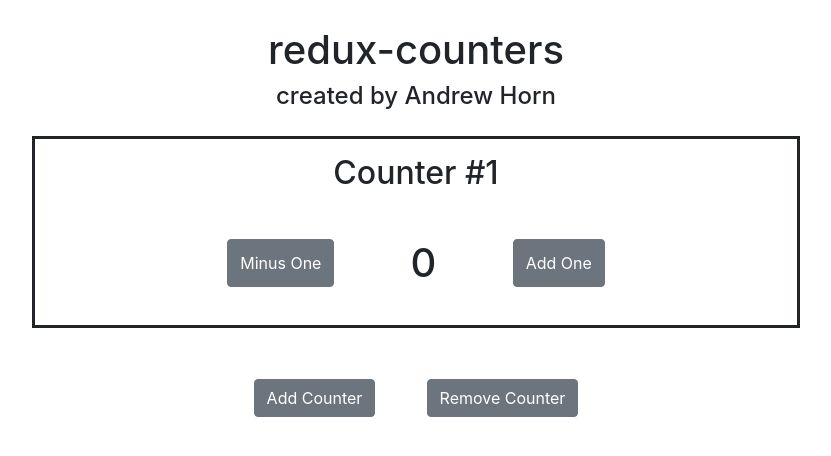
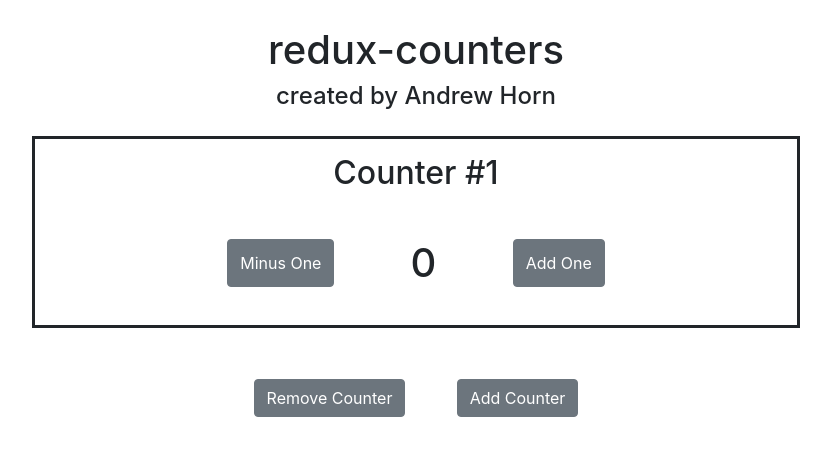
Before and after one commit to sophyphreak/redux-counters, a React (Create React App) app: page / in a window 1280 px wide. Shown: the top 456 px of the page, without its empty margins (224-1055 px from the left). Built offline with nearby package versions, Linux system fonts and the light colour scheme.

Commit message:
switched remove and add counters

```diff
--- a/src/views/CounterList/CounterList.js
+++ b/src/views/CounterList/CounterList.js
@@ -23,11 +23,11 @@ const CounterList = ({ counters, addCounter, removeCounter }) => (
       />
     ))}
     <div style={buttonsDivStyle}>
+      <Button onClick={removeCounter} style={buttonStyle}>
+        Remove Counter
+      </Button>
       <Button onClick={addCounter} style={buttonStyle}>
         Add Counter
-      </Button>
-      <Button onClick={removeCounter} style={buttonStyle}>
-        Remove Counter
       </Button>
     </div>
   </div>
```
